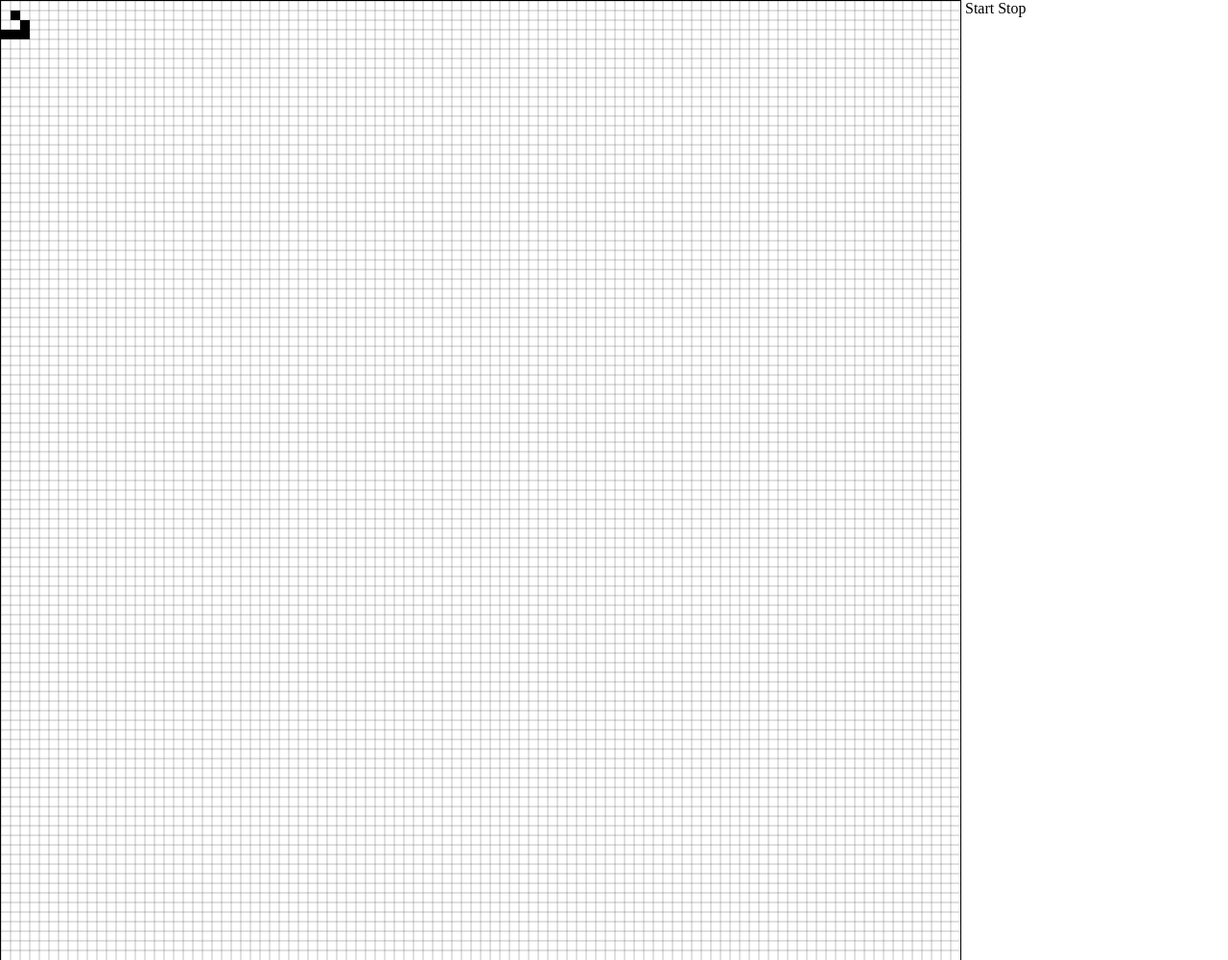
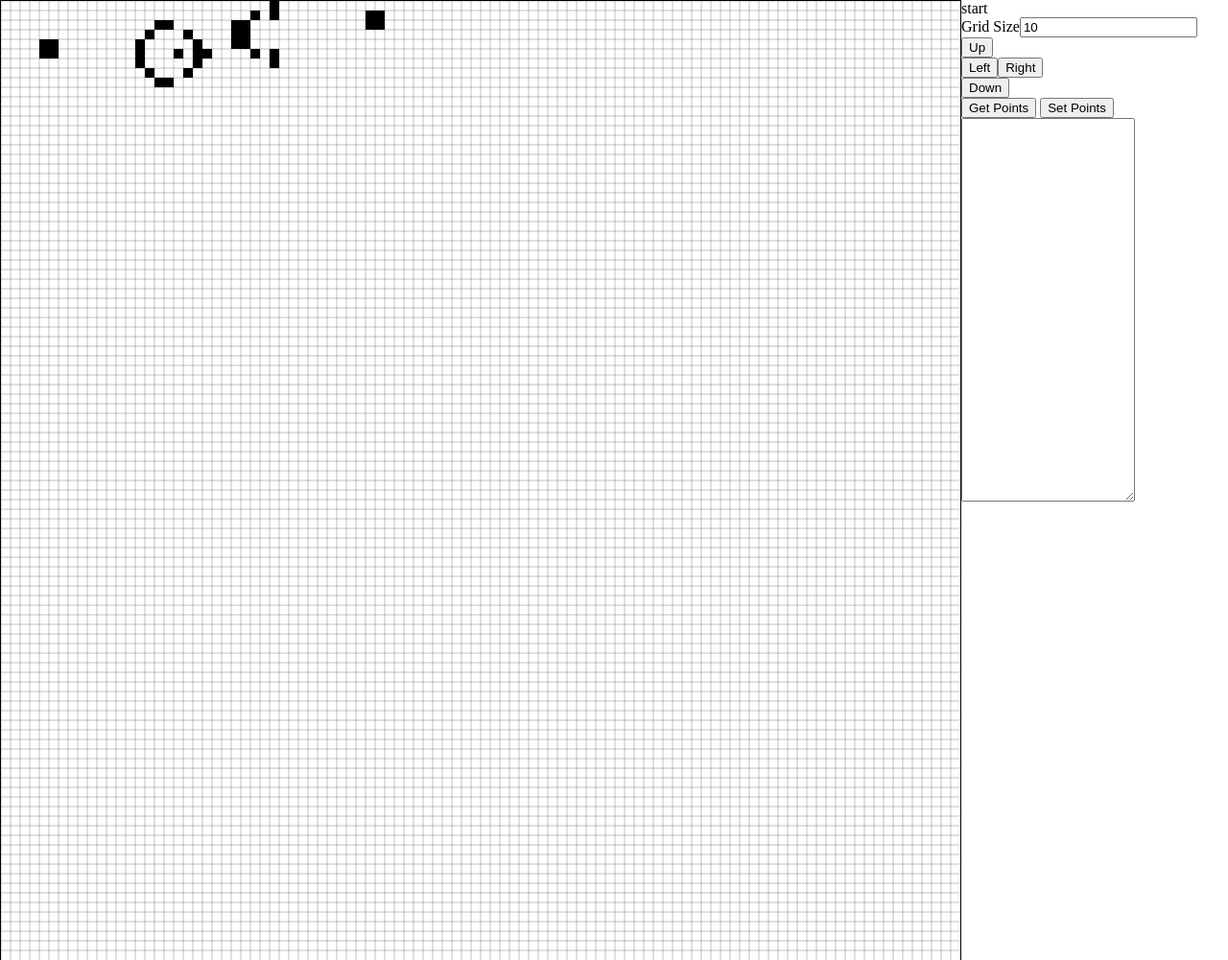
Before and after one commit to jjnguy/Life.js, a plain HTML site: page index.html in a window 1280 px wide. Shown: the top 1001 px of the page at 96% size. Drawn offline with nearby package versions, Linux system fonts and the light colour scheme.

Commit message:
Added changes from a while ago

```diff
--- a/LifeBoard.js
+++ b/LifeBoard.js
@@ -5,6 +5,8 @@ function LifeBoard(canvas, startingLogic) {
     var _$canvas = $(canvas);
     var _ctx = _canvas.getContext('2d');
     var _self = this;
+
+    var _viewportOrigin = { x: 0, y: 0 };
 
     var _state = startingLogic || new LifeLogic();
 
@@ -17,7 +19,9 @@ function LifeBoard(canvas, startingLogic) {
     // Canvas Events
 
     _$canvas.click(function(e){
-        _self.toggle({x:e.pageX, y:e.pageY});
+        var point = {x:e.pageX, y:e.pageY};
+        convertCoord(point);
+        _self.toggle(shiftPointForViewport(point));
     });
 
     var lastPoint = {};
@@ -36,11 +40,29 @@ function LifeBoard(canvas, startingLogic) {
         }
         _ctx.fillRect(point.x * _square_width, point.y * _square_width, _square_width, _square_width);
     });
-
+    // drag stuff
+    var dragStart;
+    _$canvas.mousemove(function(e){
+        if (dragStart) {
+            var point = {x:e.pageX,y:e.pageY};
+            convertCoord(point);
+            var xDiff = point.x - dragStart.x;
+            var yDiff = point.y - dragStart.y;
+            _self.origin({x:_self.origin().x - xDiff, y:_self.origin().y - yDiff});
+            dragStart = point;
+        }
+    });
+    _$canvas.mousedown(function(e){
+        dragStart = {x:e.pageX,y:e.pageY};
+        convertCoord(dragStart);
+    });
+    _$canvas.mouseup(function(){
+        dragStart = undefined;
+    });
+    // end drag stuff
     // End Canvas events
 
     _self.toggle = function toggle(point) {
-        convertCoord(point);
         _state.toggle(point);
         _self.render();
     };
@@ -67,7 +89,7 @@ function LifeBoard(canvas, startingLogic) {
         var points = _state.getPoints();
         _ctx.fillStyle = _liveCellColor;
         for(var i = 0; i < points.length; i++){
-            var point = points[i];
+            var point = shiftPointForViewport(points[i]);
             _ctx.fillRect(point.x * _square_width, point.y * _square_width, _square_width, _square_width);
         }
     };
@@ -76,8 +98,35 @@ function LifeBoard(canvas, startingLogic) {
         return _state.advance();
     };
 
+    _self.squareWidth = function squareWidth(newWidth) {
+        if (newWidth) {
+            _square_width = parseInt(newWidth, 10);
+            _self.render();
+        }
+        return _square_width;
+    };
+
+    _self.origin = function origin(newOrigin) {
+        if (newOrigin) {
+            _viewportOrigin = newOrigin;
+            _self.render();
+        }
+        return _viewportOrigin;
+    };
+
+    _self.getPoints = function getPoints() {
+        return _state.getPoints();
+    };
+
+    function shiftPointForViewport(point) {
+        return { x:point.x - _viewportOrigin.x, y: point.y - _viewportOrigin.y };
+    }
+
     function convertCoord(point){
+        if (point.converted) return point;
         point.x = Math.floor(point.x / _square_width);
         point.y = Math.floor(point.y / _square_width);
+        point.converted = true;
+        return point;
     }
 }
--- a/LifeLogic.js
+++ b/LifeLogic.js
@@ -9,7 +9,44 @@ function contains(points, point) {
 }
 
 function LifeLogic() {
-    var _livePoints = [{x:1,y:1}, {x:2,y:2}, {x:2,y:3}, {x:1,y:3}, {x:0,y:3}];
+    var _livePoints = [
+   {x:4,y:4},
+   {x:4,y:5},
+   {x:5,y:5},
+   {x:5,y:4},
+   {x:14,y:4},
+   {x:14,y:5},
+   {x:14,y:6},
+   {x:15,y:3},
+   {x:16,y:2},
+   {x:17,y:2},
+   {x:15,y:7},
+   {x:16,y:8},
+   {x:17,y:8},
+   {x:18,y:5},
+   {x:19,y:3},
+   {x:19,y:7},
+   {x:20,y:6},
+   {x:20,y:5},
+   {x:20,y:4},
+   {x:21,y:5},
+   {x:24,y:4},
+   {x:25,y:4},
+   {x:25,y:3},
+   {x:24,y:3},
+   {x:24,y:2},
+   {x:25,y:2},
+   {x:26,y:5},
+   {x:26,y:1},
+   {x:28,y:1},
+   {x:28,y:0},
+   {x:28,y:5},
+   {x:28,y:6},
+   {x:38,y:2},
+   {x:39,y:2},
+   {x:38,y:1},
+   {x:39,y:1},
+];
     var _self = this;
 
     _self.getPoints = function getPoints(){
--- a/index.html
+++ b/index.html
@@ -5,11 +5,23 @@
         <script src="LifeLogic.js"></script>
     <head>
     <body style="margin: 0px;">
-        <canvas id='the_canvas' width="1000" height="1000" style="border: 1px solid black; display: inline; margin: 0px;"></canvas>
-        <a style="vertical-align: top" onclick="start(); return false;">Start</a>
-        <a style="vertical-align: top" onclick="pause(); return false;">Stop</a>
+        <canvas id='the_canvas' width="1000" height="1000" style="border: 1px solid black; display: inline; margin: 0px;float:left;"></canvas>
+        <div id="controls" style="float:left;">
+            <a id="startstop" style="vertical-align: top;">start</a>
+            <br />
+            Grid Size<input type="text" value="10" id="gridSize" name="gridSize"></input>
+            <br />
+            <button id="viewportUp">Up</button><br />
+            <button id="viewportLeft">Left</button><button id="viewportRight">Right</button><br />
+            <button id="viewportDown">Down</button>
+        </div>
+        <div>
+            <button id="get-points">Get Points</button>
+            <button id="set-points">Set Points</button>
+            <textarea id="point-display"></textarea>
+        </div>
         <script>
-
+            $(function(){
                 var canvas = document.getElementById('the_canvas');
                 var board = new LifeBoard(canvas);
                 board.render();
@@ -20,8 +32,41 @@
                         board.render();
                     }
                 }, 10);
-            function start(){go=true;}
-            function pause(){go=false;}
+                $('#startstop').click(function(){
+                    go = !go;
+                    $(this).text(go? "stop" : "start");
+                });
+                $('#gridSize').keyup(function(){
+                    board.squareWidth($(this).val());
+                });
+                $('#viewportUp').click(function (){
+                    board.origin({x:board.origin().x,y:board.origin().y+1});
+                });
+                $('#viewportDown').click(function (){
+                    board.origin({x:board.origin().x,y:board.origin().y-1});
+                });
+                $('#viewportLeft').click(function (){
+                    board.origin({x:board.origin().x+1,y:board.origin().y});
+                });
+                $('#viewportRight').click(function (){
+                    board.origin({x:board.origin().x-1,y:board.origin().y});
+                });
+                $('#get-points').click(function(){
+                    var $pointDisplay = $('#point-display');
+                    var pointString = '[\n';
+                    var points = board.getPoints();
+                    for(var i =0; i < points.length; i++) {
+                        var point = points[i];
+                        pointString += '   {x:' + point.x + ',y:' + point.y + '},\n';
+                    }
+                    $pointDisplay.text(pointString + ']');
+                });
+            });
         </script>
+        <style>
+            #point-display {
+                height: 400px;
+            }
+        </style>
     </body>
 </html>
```
Lines whose indentation alone changed are shown as unchanged.
